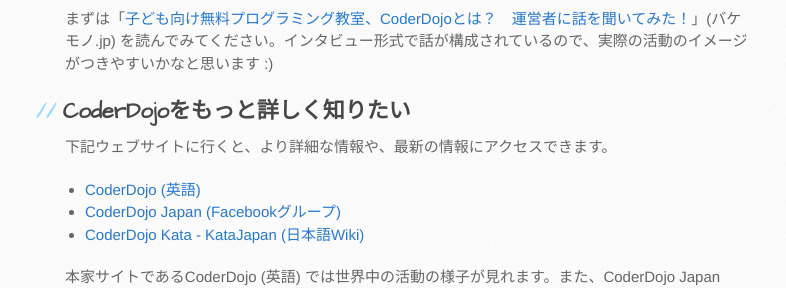
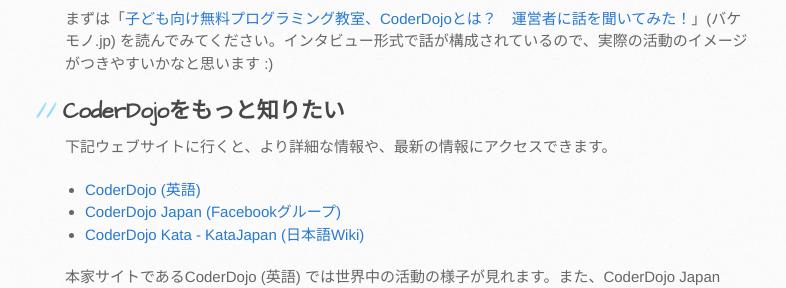
Before and after one commit to coderdojo-japan/coderdojo-japan.github.io, a Jekyll site: the page built from index.md, in a window 1280 px wide and 900 px high, scrolled down 589 px. Shown: the part 164-452 px from the top of the window, without its empty margins (105-891 px from the left). Built offline with Jekyll 4.4.1, drawn with Linux system fonts in a browser that asks for light colours; Markdown is read by kramdown in place of the engine named in the settings.

Commit message:
Shorten sub header for not breaking layout when reading from mobile phone

```diff
--- a/index.md
+++ b/index.md
@@ -13,7 +13,7 @@
 まずは「[子ども向け無料プログラミング教室、CoderDojoとは？　運営者に話を聞いてみた！](http://bakemono.jp/reading/blog/web/2256/)」(バケモノ.jp) を読んでみてください。インタビュー形式で話が構成されているので、実際の活動のイメージがつきやすいかなと思います :)
 
 
-## CoderDojoをもっと詳しく知りたい
+## CoderDojoをもっと知りたい
 
 下記ウェブサイトに行くと、より詳細な情報や、最新の情報にアクセスできます。
 
```
